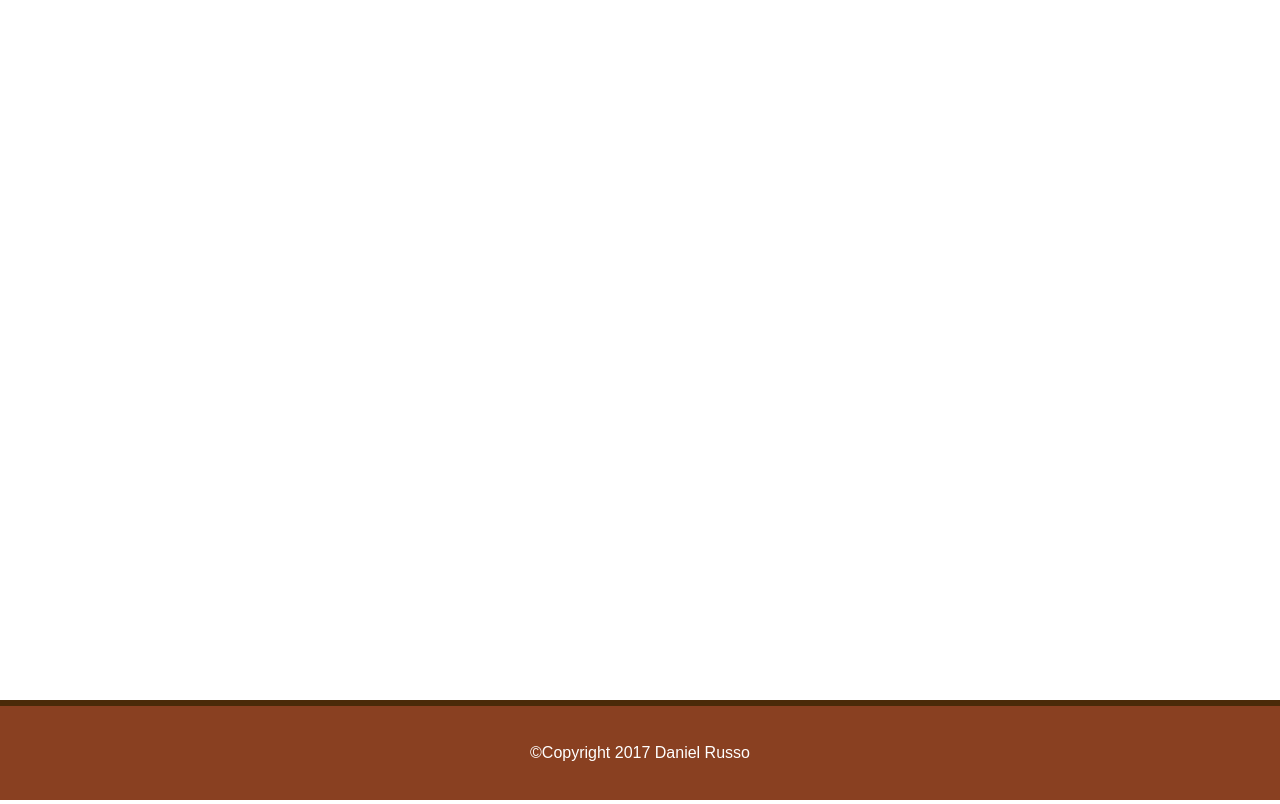
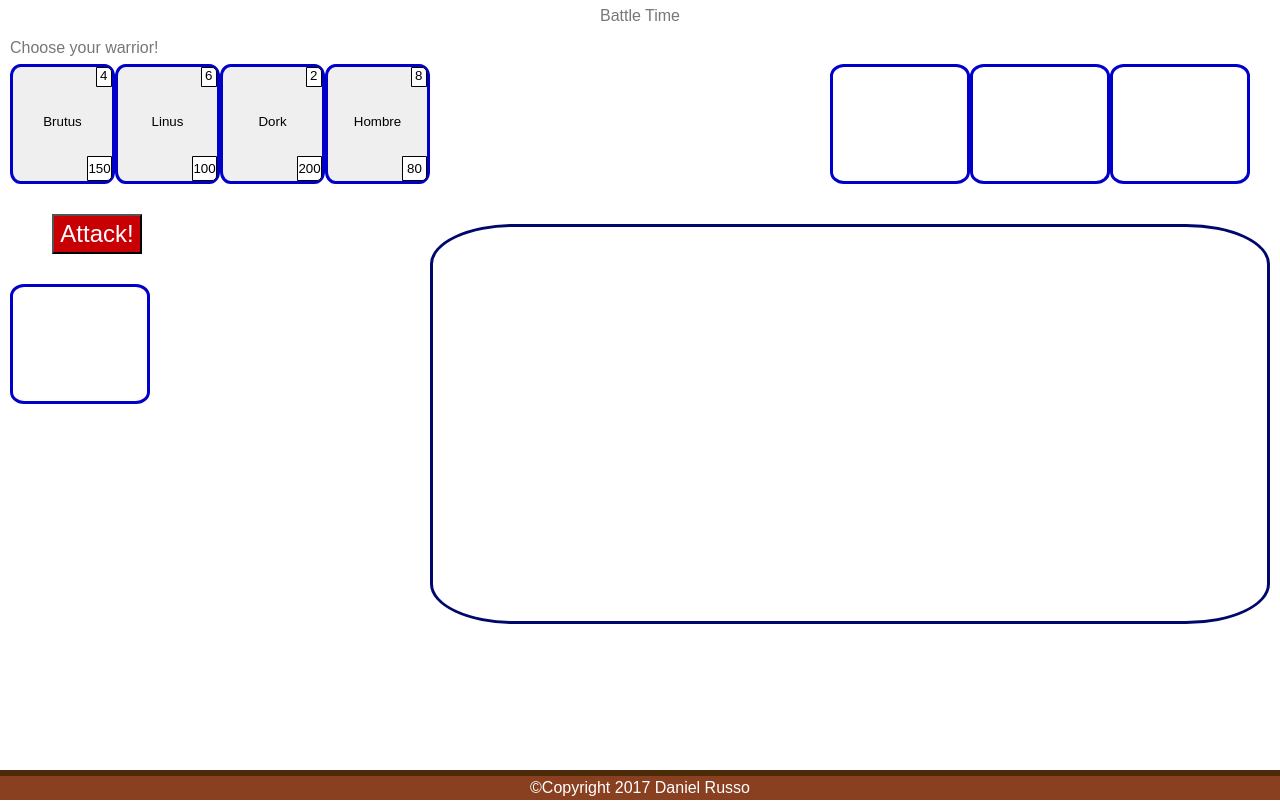
Before and after one commit to russotx/week-4-game, a plain HTML site: page index.html in a window 1280 px wide. Drawn offline with nearby package versions, Linux system fonts and the light colour scheme.

Commit message:
incomplete, some funcionality done

```diff
--- a/assets/css/style.css
+++ b/assets/css/style.css
@@ -1,3 +1,5 @@
+/* -----BODY DEFAULTS----- */
+
 body {
   font-family: 'Arial', 'Helvetica Neue', Helvetica, sans-serif;
   line-height: 2;
@@ -10,6 +12,71 @@ body {
   flex-direction: column;
 }
 
+
+/* -----BASIC FRAMEWORK CSS----- */
+
+.row {
+  width: 100%;
+  display: flex;
+  flex-direction: row;
+}
+
+.row-vert {
+  flex-direction: column;
+  position: absolute;
+  top: 0;
+  height: 100%;
+}
+
+.right-align {
+  justify-content: flex-end;
+}
+
+.left-align {
+  justify-content: flex-start;
+}
+
+.split {
+  justify-content: space-between;
+}
+
+.col-6 {
+  width: 100%;
+}
+
+.col-4 {
+  width: 66.6666%;
+}
+
+.col-3 {
+  width: 50%;
+}
+
+.col-2 {
+  width: 33.3333%;
+}
+
+.col-1 {
+  width: 16.6666%;
+}
+
+/* -----ELEMENT CSS----- */
+
+
+main {
+    margin: 0 10px 0 10px;
+
+}
+
+
+header {
+  display: flex;
+  flex-direction: row;
+  justify-content: center;
+}
+
+/* -----FIXED COMPONENTS----- */
+
 .entireContent {
   display: flex;
   flex-direction: column;
@@ -17,19 +84,101 @@ body {
   width: 100%;
 }
 
+.gameBoard {
+  display: flex;
+  flex-direction: column;
+}
 
+#battlefield {
+  height: 400px;
+  border: solid 3px #00086C;
+  border-radius: 10%;
+  margin-top: 40px;
+}
 
+#attack {
+  width: 90px;
+  height: 40px;
+  background-color: #C80004;
+  color: white;
+  font-size: 1.5em;
+  text-align: center;
+  margin: 30px 10%;
+  align-self: flex-start;
+}
+
+#charQ {
+  display: flex;
+  flex-direction: row;
+  width: 33.3333%;
+  align-self: flex-start;
+  justify-content: space-between;
+  align-items: flex-start;
+  margin-right: 20px;
+}
+
+#enemyQ {
+  display: flex;
+  flex-direction:; row;
+  width: 33.3333%;
+  align-self: flex-end;
+  justify-content: space-between;
+  align-items: flex-end;
+  margin-right: 20px;
+}
 
 #stickyFooter {
   color:#fff;
   background-color:#894021;
-  background-image:url("../images/woodgrain.jpg");
   background-size: cover;
   border-top: 6px solid #4A2A09;
   width: 100%;
-  height: 100px;
+  height: 30px;
   display: flex;
   justify-content: center;
   align-items: center;
   margin-top: auto;
 }
+
+/* ---Character Buttons */
+
+.cntrPwr {
+  border: solid 1px black;
+  height: 20px;
+  background-color: white;
+  z-index: 5;
+  align-self: flex-end;
+  border-radius: 0 5px 0 0;
+}
+
+.hitPts {
+  align-self: flex-end;
+  background-color: white;
+  height: 25px;
+  width: 25px;
+  display: flex;
+  justify-content: center;
+  align-items: center;
+  z-index: 5;
+  border: solid 1px black;
+  border-radius: 0 0 5px 0;
+}
+
+/* -----MOVEABLE COMPONENTS----- */
+
+.charBtn {
+  height: 120px;
+  border: solid 3px #0000CB;
+  border-radius: 10%;
+  display: flex;
+  padding: 0;
+  position: relative;
+
+}
+
+.enemy {
+  height: 120px;
+  border: solid 3px #0000CB;
+  border-radius: 10%;
+  display: block;
+}
--- a/assets/javascript/game.js
+++ b/assets/javascript/game.js
@@ -0,0 +1,135 @@
+$(document).ready(function() {
+
+// Array of character objects
+var allCharacters = [
+  Brutus = {
+    "name"    : "Brutus",
+    "hitPts"  : 150,
+    "attPwr"  : 4,
+    "attBase" : 4,
+    "cntrPwr" : 4,
+    "deadCSS" : "",
+    "battleCSS" : "",
+    "waitCSS" : "",
+
+    "avatar" : function () {
+      assignAttribute("class",charAvatar);
+    }
+  },
+
+  Linus = {
+    "name"    : "Linus",
+    "hitPts"  : 100,
+    "attPwr"  : 6,
+    "attBase" : 6,
+    "cntrPwr" : 6,
+    "deadCSS" : "",
+    "battleCSS" : "",
+    "waitCSS" : "",
+
+    "avatar" : function () {
+      assignAttribute("class",charAvatar);
+    }
+  },
+
+  Dork = {
+    "name"    : "Dork",
+    "hitPts"  : 200,
+    "attPwr"  : 2,
+    "attBase" : 2,
+    "cntrPwr" : 2,
+    "deadCSS" : "",
+    "battleCSS" : "",
+    "waitCSS" : "",
+
+    "avatar" : function () {
+      assignAttribute("class",charAvatar);
+    }
+  },
+
+  Hombre = {
+    "name"    : "Hombre",
+    "hitPts"  : 80,
+    "attPwr"  : 8,
+    "attBase" : 8,
+    "cntrPwr" : 8,
+    "deadCSS" : "",
+    "battleCSS" : "",
+    "waitCSS" : "",
+
+    "avatar" : function () {
+      assignAttribute("class",charAvatar);
+    }
+  }
+  ];
+/* -------END OF CHAR OBJECT ARRAY---------- */
+
+// create variables assigned to the characters in the char array
+// for easy access of character data.
+var char0 = allCharacters[0];
+var char1 = allCharacters[1];
+var char2 = allCharacters[2];
+var char3 = allCharacters[3];
+
+var gameFeed = {
+  "begin" : "Choose your warrior!"
+};
+
+function buildCharBtns () {
+  // Build chars
+  for (var i=0;i<allCharacters.length;i++)
+  {
+    var counterPower = $(".cntrPwr");
+    var characterName = $(".charName");
+    var hitPoints = $(".hitPts");
+    var currentChar = allCharacters[i];
+    $('[data-char="char'+i+'"]').find(counterPower).text(currentChar.cntrPwr);
+    $('[data-char="char'+i+'"]').find(characterName).text(currentChar.name);
+    $('[data-char="char'+i+'"]').find(hitPoints).text(currentChar.hitPts);
+  }
+}
+
+
+function initGame() {
+  buildCharBtns();
+}
+
+function chooseChar() {
+  var choice = $(this).attr("data-char");
+  console.log(choice);
+  var userChar = {}
+  switch (choice) {
+    case ("char0") : Object.assign(userChar,char0);
+    break;
+    case ("char1") : Object.assign(userChar,char1);
+    break;
+    case ("char2") : Object.assign(userChar,char2);
+    break;
+    case ("char3") : Object.assign(userChar,char3);
+    break;
+  }
+  console.log(this);
+  console.log(userChar);
+  //moveChar(userChar);
+}
+
+function gameAction() {
+
+}
+
+function rpgGame(){
+  initGame();
+  $("#feedText").text(gameFeed.begin);
+  $(".charBtn").on("click",chooseChar);
+
+
+}
+
+rpgGame();
+
+
+
+
+
+
+}); //------ end of document ready function
--- a/index.html
+++ b/index.html
@@ -10,21 +10,133 @@
   <link rel="stylesheet" type="text/css" href="./assets/css/reset.css">
   <!-- custom stylesheet -->
   <link rel="stylesheet" type="text/css" href="./assets/css/style.css">
+  <script type="text/javascript" src="https://code.jquery.com/jquery-2.2.0.js"></script>
 
 
 </head>
 <body>
 
   <header>
-
+    <h1>Battle Time</h1>
   </header>
 
+
   <!-- the main body: begin content -->
-  <main class="entireContent">
+  <main class="gameBoard">
+    <aside class="row" id="gameFeed">
+        <div class="col-6">
+          <h2 id="feedText">Choose your hero.</h2>
+        </div>
+    </aside>
+
+    <div class="row split">
+      <nav class="col-3" id="charQ">
+        <div class="row left-align">
+
+          <button class="col-2 charBtn" data-char="char0">
+            <div class="row row-vert split">
+              <aside class="cntrPwr col-1">
+                6
+              </aside>
+              <header class="charName col-6">
+                Brutus
+              </header>
+              <aside class="hitPts col-1">
+                120
+              </aside>
+            </div>
+            <!-- hero box with img etc from JS object -->
+          </button>
+
+          <button class="col-2 charBtn" data-char="char1">
+            <!-- hero box with img etc from JS object -->
+            <div class="row row-vert split">
+              <aside class="cntrPwr col-1">
+                6
+              </aside>
+              <header class="charName col-6">
+                Brutus
+              </header>
+              <aside class="hitPts col-1">
+                120
+              </aside>
+            </div>
+          </button>
+
+          <button class="col-2 charBtn" data-char="char2">
+            <!-- hero box with img etc from JS object -->
+            <div class="row">
+             <div class="row row-vert split">
+              <aside class="cntrPwr col-1">
+                6
+              </aside>
+              <header class="charName col-6">
+                Brutus
+              </header>
+              <aside class="hitPts col-1">
+                120
+              </aside>
+            </div>
+          </button>
+
+          <button class="col-2 charBtn" data-char="char3">
+            <!-- hero box with img etc from JS object -->
+            <div class="row row-vert split">
+              <aside class="cntrPwr col-1">
+                6
+              </aside>
+              <header class="charName col-6">
+                Brutus
+              </header>
+              <aside class="hitPts col-1">
+                120
+              </aside>
+            </div>
+          </button>
+
+        </div>
+      </nav>
+
+      <aside class="col-3" id="enemyQ">
+        <div class="row right-align">
+          <div class="col-2 enemy" data-enemy="enemy0">
+          </div>
+          <div class="col-2 enemy" data-enemy="enemy1">
+          </div>
+          <div class="col-2 enemy" data-enemy="enemy2">
+          </div>
+        </div>
+      </aside>
+
+    </div>
+    <section class="row">
+      <aside class="col-2">
+        <div class="row">
+          <div class="col-6">
+            <button id="attack">Attack!</button>
+          </div>
+        </div>
+        <div class="row">
+            <div class="col-2 enemy" data-enemy="enemy2">
+            </div>
+        </div>
+      </aside>
+      <article id="battlefield" class="col-4">
+
+      </article>
+    </section>
+
+
+
+
+
+
+
+
 
 
   <!-- no more content past this piont -->
-  </main>
+</main>
 <!-- footer  -->
 <footer id="stickyFooter">
   <p>&copy;Copyright 2017 Daniel Russo</p>
```
Also changed, not shown: rpg pseudo code.txt (added).
